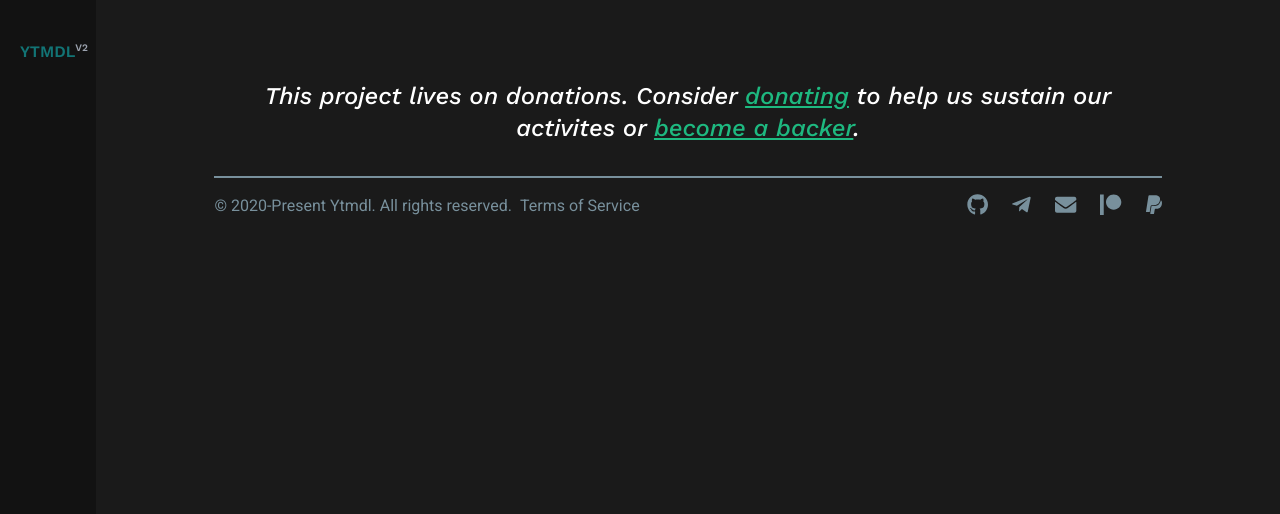
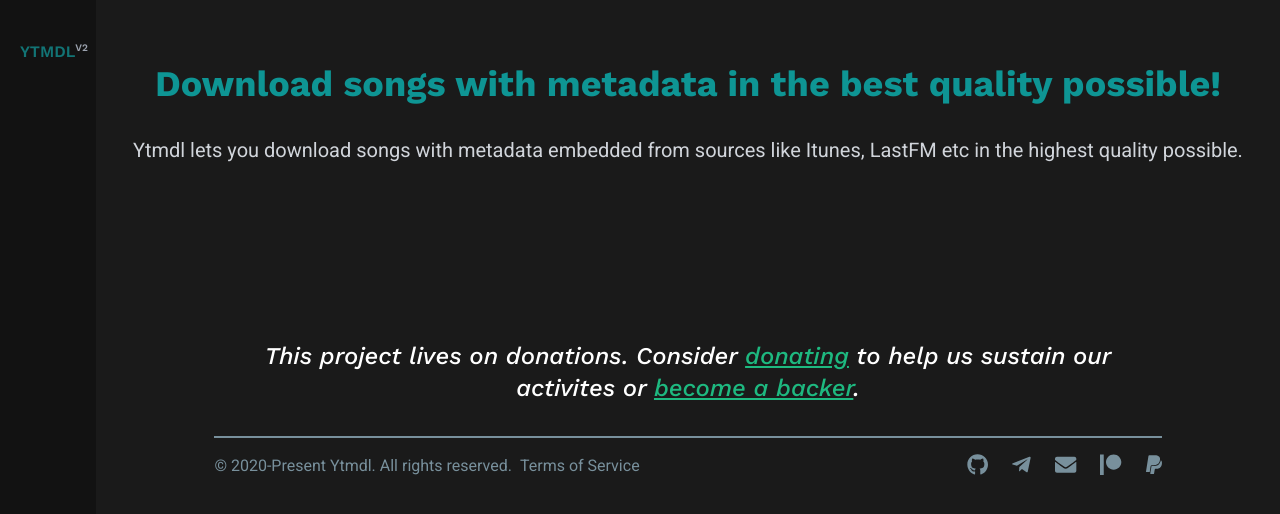
Before and after one commit to deepjyoti30/ytmdl-web-v2, a Vue app: page / in a window 1280 px wide. Shown: the top 514 px of the page. Built offline with nearby package versions, Linux system fonts and the light colour scheme; some icons are missing; what vue-resource would draw is missing.

Commit message:
Add basic text in the home page

```diff
--- /dev/null
+++ b/src/scss/_text.scss
@@ -0,0 +1,4 @@
+p {
+    @extend .roboto;
+    @apply text-xl;
+}
--- a/src/scss/app.scss
+++ b/src/scss/app.scss
@@ -3,6 +3,7 @@
 @import "navbar";
 @import "utility";
 @import "dark";
+@import "text";
 
 $md: 768px;
 
--- a/src/views/Home.vue
+++ b/src/views/Home.vue
@@ -1,5 +1,15 @@
 <template>
-  <div></div>
+  <div class="home__container py-16">
+    <div class="top__container text-center">
+      <h1 class="text-4xl font-bold">
+        Download songs with metadata in the best quality possible!
+      </h1>
+      <p class="my-8 text-gray-600 dark:text-gray-300">
+        Ytmdl lets you download songs with metadata embedded from sources like
+        Itunes, LastFM etc in the highest quality possible.
+      </p>
+    </div>
+  </div>
 </template>
 
 <script>
@@ -8,3 +18,13 @@ export default {
   components: {}
 };
 </script>
+
+<style lang="scss" scoped>
+.home__container {
+  .top__container {
+    h1 {
+      color: $lightgreen;
+    }
+  }
+}
+</style>
--- a/tailwind.js
+++ b/tailwind.js
@@ -1,6 +1,6 @@
 module.exports = {
   purge: [],
-  darkMode: false, // or 'media' or 'class'
+  darkMode: "class", // or 'media' or 'class'
   theme: {
     extend: {}
   },
```
